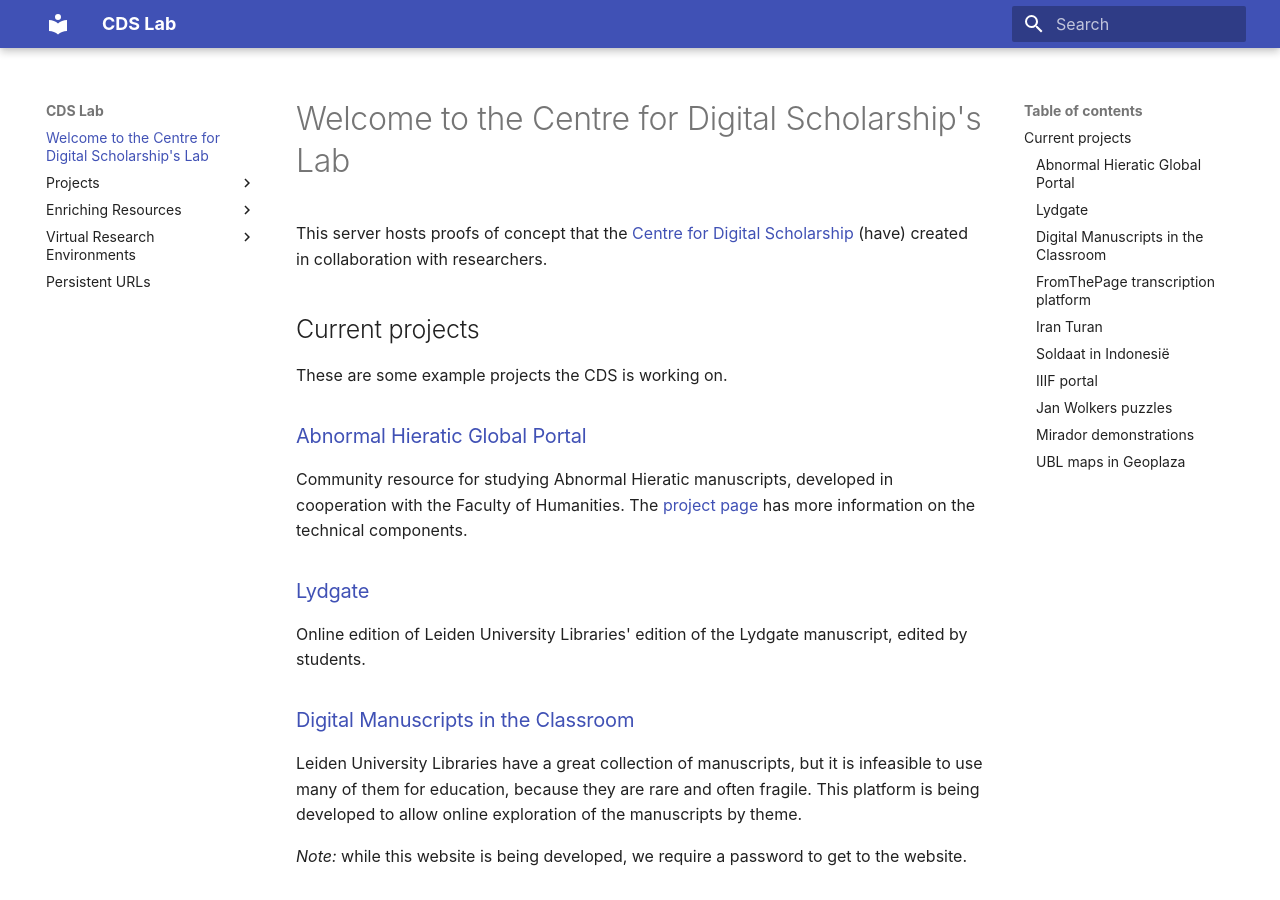
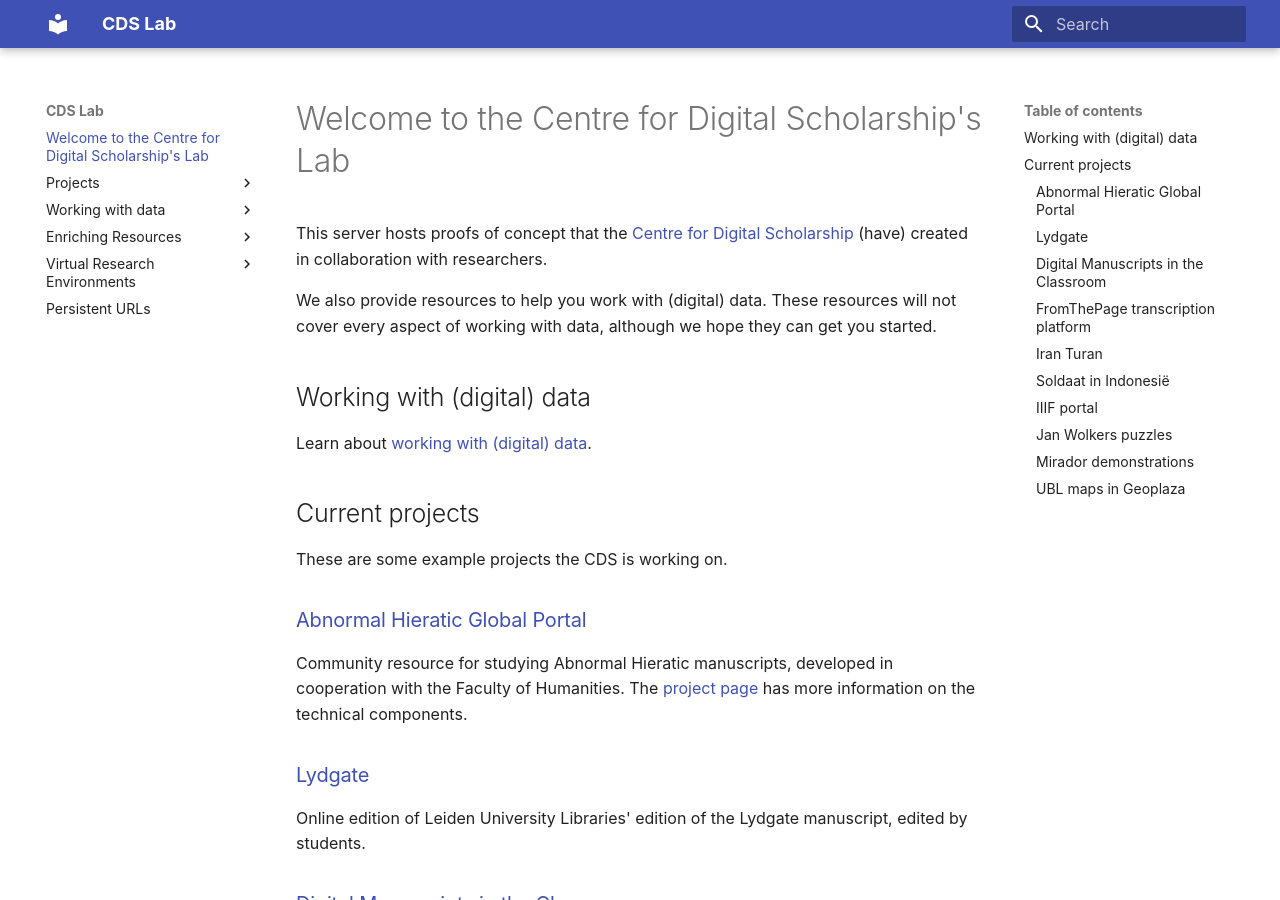
Before and after one commit to LeidenUniversityLibrary/cds-lab-homepage, an MkDocs documentation site: the page built from docs/index.md, in a window 1280 px wide and 900 px high. Built offline with MkDocs 1.6.1 and Material for MkDocs 9.7.7, drawn with Linux system fonts in a browser that asks for light colours.

Commit message:
Add first draft of working with data

```diff
--- a/docs/index.md
+++ b/docs/index.md
@@ -3,6 +3,14 @@
 ---
 
 This server hosts proofs of concept that the <a href="https://www.library.universiteitleiden.nl/research-and-publishing/centre-for-digital-scholarship" target="_blank">Centre for Digital Scholarship</a> (have) created in collaboration with researchers.
+
+We also provide resources to help you work with (digital) data.
+These resources will not cover every aspect of working with data, although we hope they can get you
+started.
+
+# Working with (digital) data
+
+Learn about [working with (digital) data](working-with-data/index.md).
 
 # Current projects
 
--- a/mkdocs.yml
+++ b/mkdocs.yml
@@ -25,6 +25,8 @@
     - 'projects/nk-posters.md'
     - 'projects/abnormal-hieratic.md'
     - 'projects/wolkers-puzzles.md'
+  - 'Working with data':
+    - 'working-with-data/index.md'
   - 'Enriching Resources':
     - 'working-with-data/enriching-resources/index.md'
     - 'working-with-data/enriching-resources/policy-framework.md'
```
Also changed, not shown: docs/working-with-data/index.md (added, +32 -0 lines).
